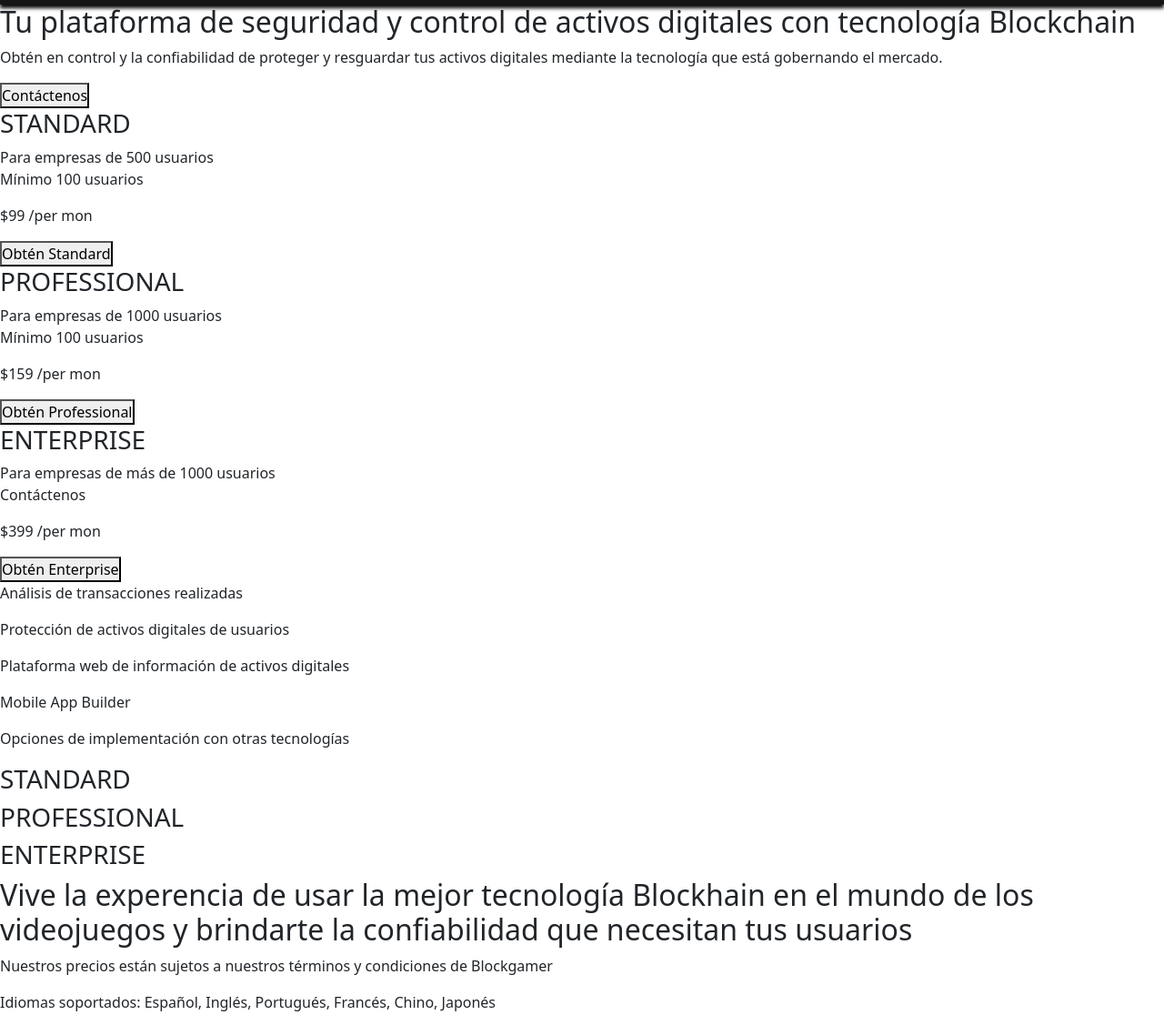
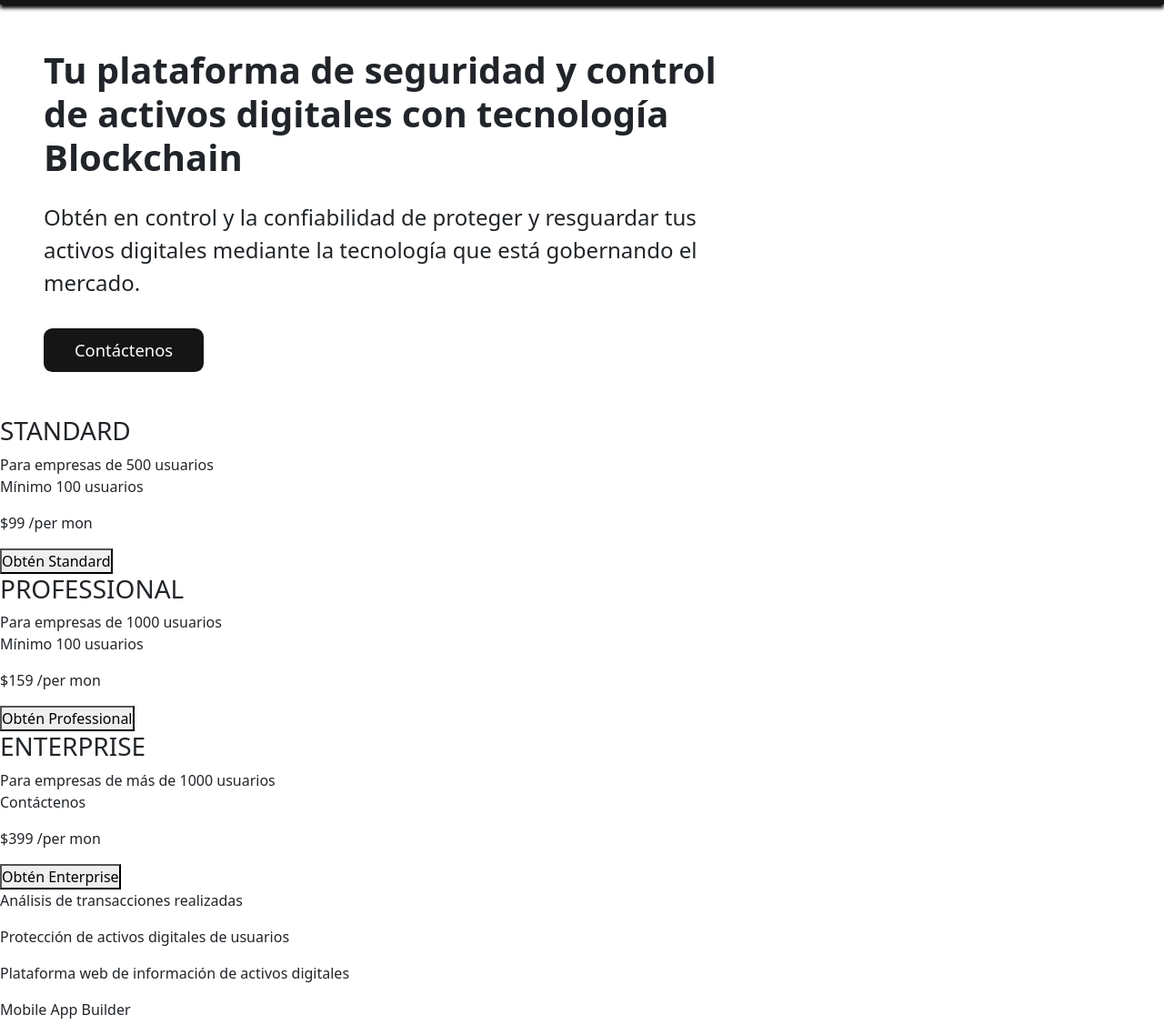
Before and after one commit to ErosJBC/blockgamer-bazancalderon, a website: page views/prices.html in a window 1280 px wide. Shown: the part 86-1213 px from the top of the page at 91% size. Drawn offline with nearby package versions, Linux system fonts and the light colour scheme.

Commit message:
Dando estilos a página de precios

```diff
--- a/scss/pages/_prices.scss
+++ b/scss/pages/_prices.scss
@@ -0,0 +1,19 @@
+
+.btn-contact {
+    font-weight: 500;
+    border-radius: 0.6rem;
+    height: 3rem;
+    margin: 1rem;
+    margin-bottom: 3rem;
+    cursor: pointer;
+    font-size: 1.15rem;
+    background-color: $background-color-dark;
+    color: $text-color-white;
+    width: 11rem;
+    transition: 0.8s;
+}
+
+.btn-contact:hover {
+    background-color: $text-color-one;
+    transition: all 0.8s;
+}
--- a/scss/utils/_globals.scss
+++ b/scss/utils/_globals.scss
@@ -150,5 +150,3 @@
 .btn-large {
     width: 10rem;
 }
-
-/* Keyframes para elementos */
--- a/views/prices.html
+++ b/views/prices.html
@@ -69,12 +69,12 @@
     </header>
     <!--Final de cabecera principal-->
     <main>
-        <section class="presentation">
-            <h2 class="presentation__title">Tu plataforma de seguridad y control de activos digitales con tecnología
+        <section class="presentation text-dark col-md-8">
+            <h2 class="presentation__title p-md-5 pb-md-2 fw-bold fs-1">Tu plataforma de seguridad y control de activos digitales con tecnología
                 Blockchain</h2>
-            <p class="presentation_description">Obtén en control y la confiabilidad de proteger y resguardar tus activos
+            <p class="presentation_description px-md-5 pt-md-2 fs-4">Obtén en control y la confiabilidad de proteger y resguardar tus activos
                 digitales mediante la tecnología que está gobernando el mercado.</p>
-            <button type="button" class=""><span>Contáctenos</span></button>
+            <button type="button" class="mx-md-5 btn-contact border-0"><span>Contáctenos</span></button>
         </section>
         <section class="prices-services">
             <div class="standard-service">
@@ -113,12 +113,12 @@
                 <h3>ENTERPRISE</h3>
             </div>
         </section>
-        <section class="description-services">
-            <h2 class="description-services__title">Vive la experencia de usar la mejor tecnología Blockhain en el mundo
+        <section class="description-services bg-dark-one text-center text-white">
+            <h2 class="description-services__title p-md-5 pb-md-2 fw-bold fs-1">Vive la experencia de usar la mejor tecnología Blockhain en el mundo
                 de los videojuegos y brindarte la confiabilidad que necesitan tus usuarios</h2>
-            <p class="description-services__text">Nuestros precios están sujetos a nuestros términos y condiciones de
+            <p class="description-services__text p-md-5 py-md-2 fs-4 fw-lighter">Nuestros precios están sujetos a nuestros términos y condiciones de
                 Blockgamer</p>
-            <p class="description-services__text description-services__text--size-sm">Idiomas soportados: Español,
+            <p class="description-services__text description-services__text--size-sm p-md-5 pt-md-2 pb-md-5 fs-5 fw-lighter">Idiomas soportados: Español,
                 Inglés, Portugués, Francés, Chino, Japonés</p>
         </section>
     </main>
```
Also changed, not shown: css/index.css.
